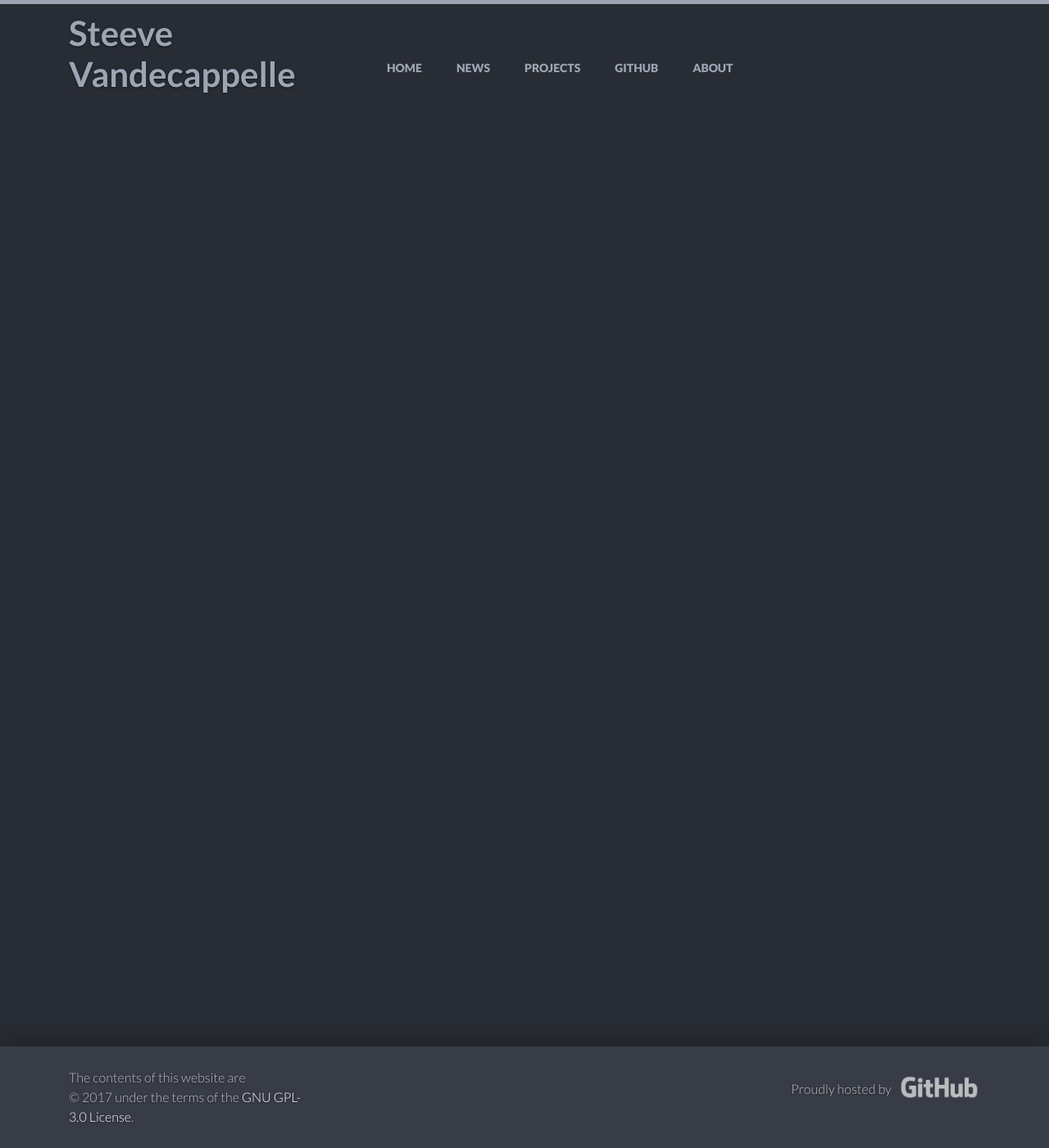
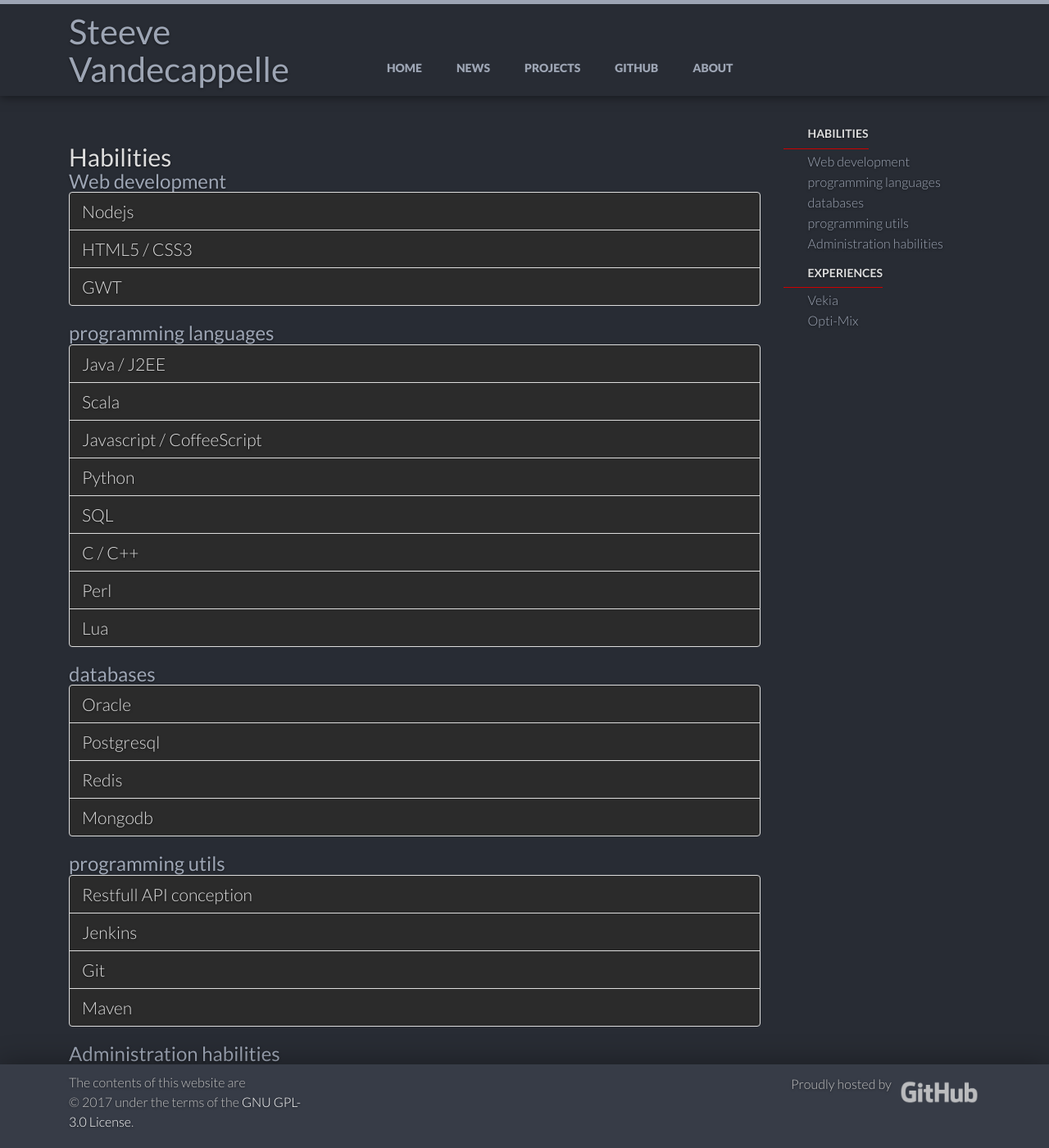
Before and after one commit to svandecappelle/svandecappelle.github.io, a Jekyll site: the page built from index.md, in a window 1280 px wide and 1400 px high. Shown: the whole window at 82% size. Built offline with Jekyll 4.4.1, drawn with Linux system fonts in a browser that asks for light colours; some of the changed text lies outside the part shown.

Commit message:
cv data add

```diff
--- /dev/null
+++ b/_data/habilities.yml
@@ -0,0 +1,61 @@
+- name: Web development
+  level: 5
+  habilities:
+    - name: Nodejs
+      level: 5
+    - name: HTML5 / CSS3
+      level: 5
+    - name: GWT
+      level: 5
+- name: programming languages
+  habilities:
+    - name: Java / J2EE
+      level: 5
+    - name: Scala
+      level: 2
+    - name: Javascript / CoffeeScript
+      level: 5
+    - name: Python
+      level: 4
+    - name: SQL
+      level: 4
+    - name: C / C++
+      level: 3
+    - name: Perl
+      level: 2
+    - name: Lua
+      level: 1
+- name: databases
+  habilities:
+    - name: Oracle
+      level: 5
+    - name: Postgresql
+      level: 3
+    - name: Redis
+      level: 5
+    - name: Mongodb
+      level: 4
+- name: programming utils
+  habilities:
+    - name: Restfull API conception
+      level: 5
+    - name: Jenkins
+      level: 2
+    - name: Git
+      level: 5
+    - name: Maven
+      level: 5
+- name: Administration habilities
+  habilities:
+    - name: Linux / UNIX (debian based / redhat based / archlinux based / freebsd based)
+      level: 5
+    - name: Tomcat
+      level: 5
+    - name: Zimbra
+      level: 2
+    - name: Sonar
+      level: 5
+    - name: Nexus
+      level: 5
+    - name: Gitlab CE
+      level: 5
--- /dev/null
+++ b/_data/jobs.yml
@@ -0,0 +1,2 @@
+- name: Vekia
+- name: Opti-Mix
--- a/_includes/curriculum.html
+++ b/_includes/curriculum.html
@@ -1,3 +1,44 @@
-<div>
+<section class="news">
+  <div class="grid">
+    <div class="unit four-fifths">
 
-</div>
+      <h2>Habilities</h2>
+      {% for hability in site.data.habilities %}
+      <h3 class="title" id="{{hability.name}}"><a href="#{{hability.name}}">{{ hability.name }}</a></h3>
+
+        <ul class="list-group">
+        {% for hability in hability.habilities %}
+        	<li class="list-group-item">
+            {{ hability.name }}
+        	</li>
+        {% endfor %}
+        </ul>
+      {% endfor %}
+      <hr/>
+      <h2>Jobs</h2>
+      {% for experiency in site.data.jobs %}
+        <h3 class="title" id="{{ experiency.name }}"><a href="#{{ experiency.name }}">{{ experiency.name }}</a></h3>
+      {% endfor %}
+    </div>
+
+    <aside>
+      <h4>Habilities</h4>
+      <ul>
+        {% for hability in site.data.habilities %}
+          <li>
+            <a href="#{{ hability.name }}">{{ hability.name }}</a>
+          </li>
+        {% endfor %}
+      </ul>
+      <h4>Experiences</h4>
+      <ul>
+        {% for experiency in site.data.jobs %}
+          <li>
+            <a href="#{{ experiency.name }}">{{ experiency.name }}</a>
+          </li>
+        {% endfor %}
+      </ul>
+    </aside>
+    <div class="clear"></div>
+  </div>
+</section>
--- a/_includes/top.html
+++ b/_includes/top.html
@@ -5,7 +5,20 @@
   <meta name="viewport" content="width=device-width,initial-scale=1">
   <meta name="generator" content="Jekyll v{{ jekyll.version }}">
   <link rel="stylesheet" href="//fonts.googleapis.com/css?family=Lato:300,300italic,400,400italic,700,700italic,900">
+
+  <link rel="stylesheet" href="/assets/css/bootstrap.min.css">
+<!--  <link rel="stylesheet" href="/assets/css/bootstrap-theme.min.css">-->
   <link rel="stylesheet" href="/css/screen.css">
   <link rel="icon" type="image/x-icon" href="/favicon.ico">
+  <script source="/assets/js/bootstrap.min.js" type="Javascript"></script>
 
+  <style>
+    pre {
+      background-color: #373C47;
+      border-color: #373C47;
+    }
+    .list-group-item {
+      background-color: #2b2b2b;
+    }
+  </style>
 </head>
--- a/_sass/_style.scss
+++ b/_sass/_style.scss
@@ -18,8 +18,6 @@ body {
   left: 0;
   right: 0;
   background-color: #282C34;
-  border-top: 5px solid #9DA5B4;
-
   text-shadow: 0 1px 3px rgba(0,0,0,.5);
   -webkit-font-feature-settings: "kern" 1;
   -moz-font-feature-settings: "kern" 1;
@@ -56,6 +54,13 @@ footer {
 
 header {
 
+  @include box-shadow(0px 1px 12px rgba(0,0,0,0.5));
+  border-top: 5px solid #9DA5B4;
+  position: sticky;
+  top: 0;
+  z-index: 1;
+  background-color: #282C34;
+
   h1,
   nav { display: inline-block; }
 
@@ -88,9 +93,9 @@ nav {
       @include transition(all .25s);
 
       &:hover {
-        background-color: #252525;
+        background-color: #fff;
         @include box-shadow(inset 0 1px 3px rgba(0,0,0,.5), 0 1px 0 rgba(255,255,255,.1));
-        text-shadow: 0 1px 3px rgba(0,0,0,.5);
+        text-shadow: 0 1px 3px rgba(254, 254, 254, 0.5);
       }
     }
 
@@ -185,7 +190,7 @@ footer {
   font-size: 16px;
   color: #c0c0c0;
 
-  @include box-shadow(0 -3px 30px rgba(0,0,0,.3));
+  @include box-shadow(0 -3px 30px rgba(0, 0, 0, 0.3));
 
   a {
     color: #fff;
@@ -641,7 +646,6 @@ article h2:first-child { margin-top: 0; }
 
 /* Code Highlighting */
 
-
 pre,
 code {
   white-space: pre;
@@ -649,6 +653,11 @@ code {
   margin: 0;
   font: 14px/1.8em Menlo, Consolas, "Courier New", Courier, "Liberation Mono", monospace;
   padding: 0 0.5em;
+}
+
+pre {
+  display: block;
+  margin: 1px;
 }
 
 @media (min-width: 768px) {
--- a/index.md
+++ b/index.md
@@ -1,7 +1,4 @@
 ---
-# You don't need to edit this file, it's empty on purpose.
-# Edit theme's home layout instead if you wanna make some changes
-# See: https://jekyllrb.com/docs/themes/#overriding-theme-defaults
 layout: base
 ---
 {% include terminal.html %}
```
